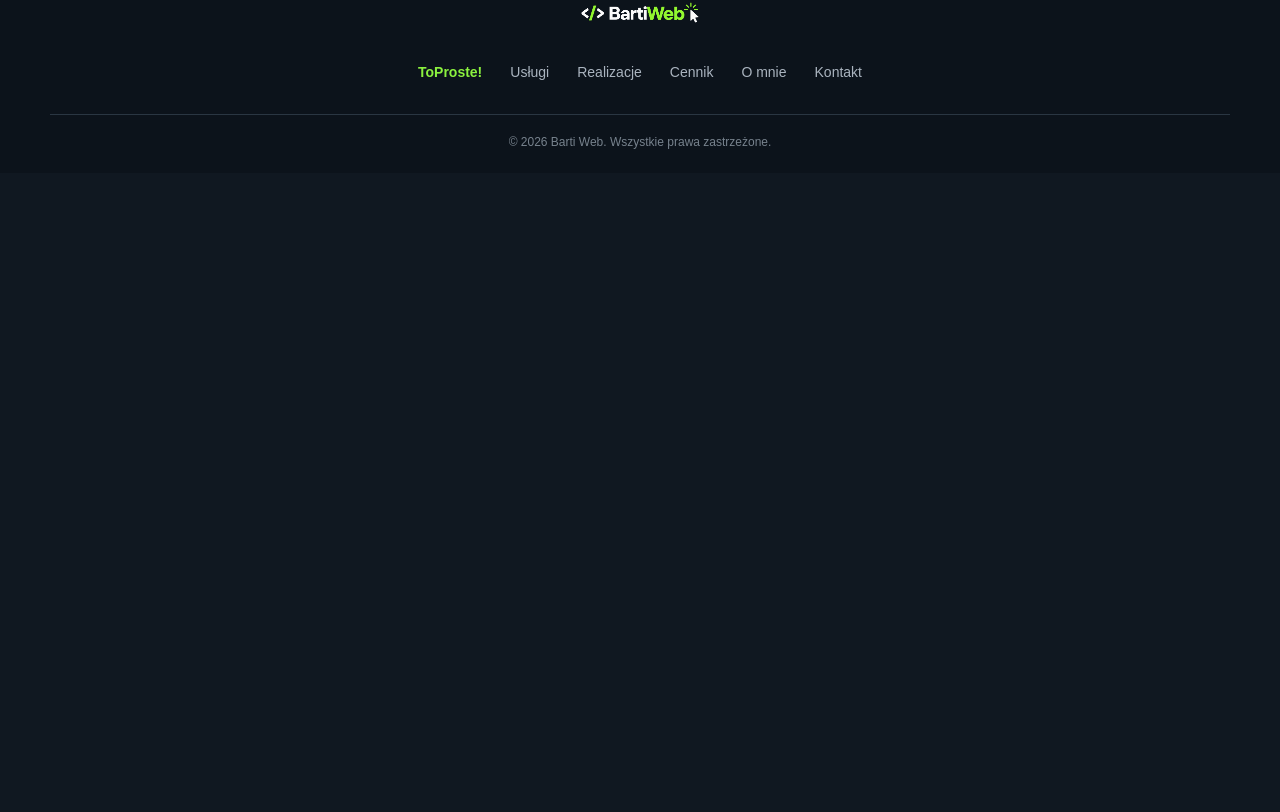
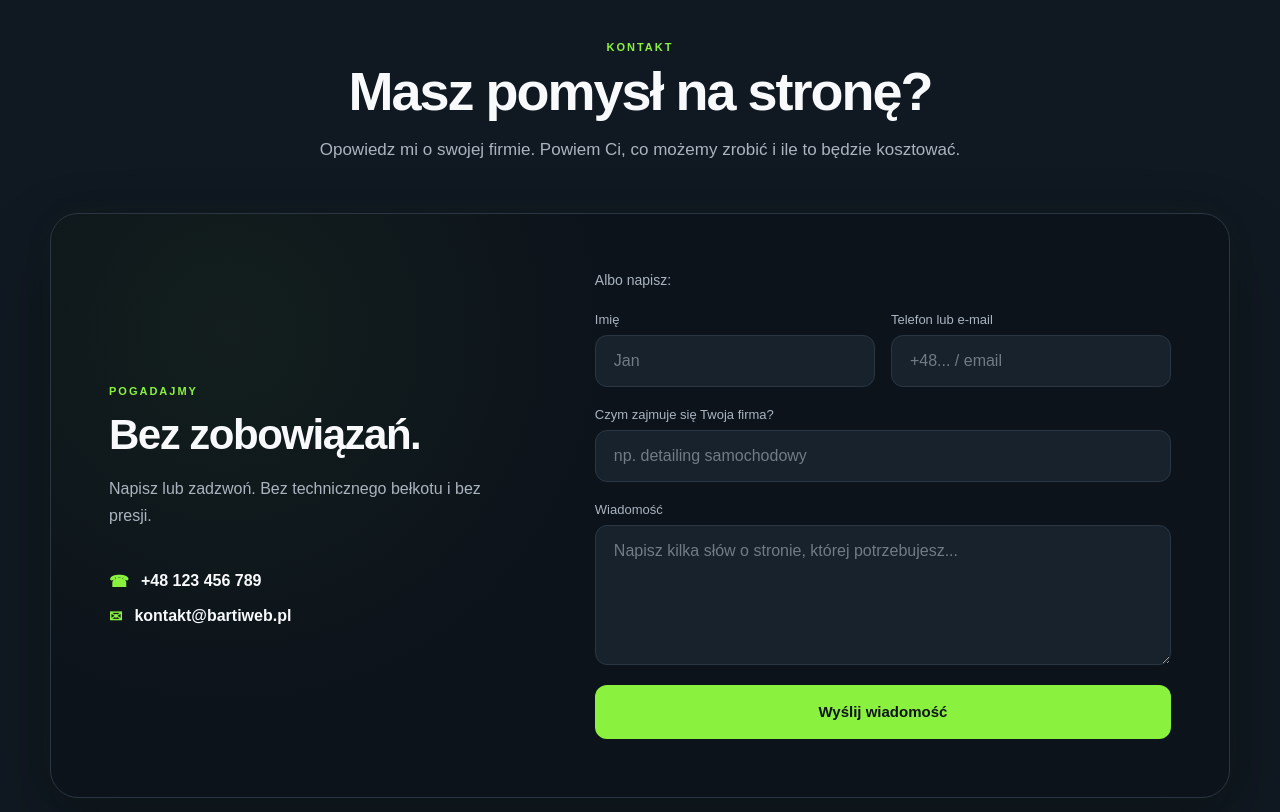
Before and after one commit to ruseksacred/barti-web, a React (Vite) app: page / in a window 1280 px wide. Shown: the part 1468-2280 px from the top of the page. Before the commit the page ends 1641 px from the top, so only its background shows below. Built offline with nearby package versions, Linux system fonts and the light colour scheme.

Commit message:
add contact form

```diff
--- a/src/App.tsx
+++ b/src/App.tsx
@@ -2,6 +2,7 @@ import Navbar from "./components/Navbar";
 import Hero from "./components/Hero";
 import Services from "./components/Services"
 import Footer from "./components/Footer";
+import Contact from "./components/Contact";
 
 function App() {
     return (
@@ -11,7 +12,7 @@ function App() {
             <main>
                 <Hero />
                 <Services />
-
+                <Contact />
             </main>
             <Footer />
         </>
--- /dev/null
+++ b/src/components/Contact.tsx
@@ -0,0 +1,89 @@
+const Contact = () => {
+    return (
+        <section className="contact" id="kontakt">
+            <div className="contact-inner">
+
+                <div className="contact-heading">
+                    <p className="contact-eyebrow">KONTAKT</p>
+                    <h2>Masz pomysł na stronę?</h2>
+                    <p>
+                        Opowiedz mi o swojej firmie. Powiem Ci, co możemy zrobić
+                        i ile to będzie kosztować.
+                    </p>
+                </div>
+
+                <div className="contact-card">
+                    <div className="contact-info">
+                        <p className="contact-info-label">POGADAJMY</p>
+
+                        <h3>Bez zobowiązań.</h3>
+
+                        <p className="contact-info-text">
+                            Napisz lub zadzwoń. Bez technicznego bełkotu i bez presji.
+                        </p>
+
+                        <div className="contact-details">
+                            <a href="tel:+48123456789">
+                                <span>☎</span>
+                                +48 123 456 789
+                            </a>
+
+                            <a href="mailto:kontakt@bartiweb.pl">
+                                <span>✉</span>
+                                kontakt@bartiweb.pl
+                            </a>
+                        </div>
+                    </div>
+
+                    <form className="contact-form">
+                        <p className="contact-form-title">Albo napisz:</p>
+
+                        <div className="contact-form-row">
+                            <div className="contact-field">
+                                <label htmlFor="name">Imię</label>
+                                <input
+                                    id="name"
+                                    type="text"
+                                    placeholder="Jan"
+                                />
+                            </div>
+
+                            <div className="contact-field">
+                                <label htmlFor="contact">Telefon lub e-mail</label>
+                                <input
+                                    id="contact"
+                                    type="text"
+                                    placeholder="+48... / email"
+                                />
+                            </div>
+                        </div>
+
+                        <div className="contact-field">
+                            <label htmlFor="business">Czym zajmuje się Twoja firma?</label>
+                            <input
+                                id="business"
+                                type="text"
+                                placeholder="np. detailing samochodowy"
+                            />
+                        </div>
+
+                        <div className="contact-field">
+                            <label htmlFor="message">Wiadomość</label>
+                            <textarea
+                                id="message"
+                                rows={5}
+                                placeholder="Napisz kilka słów o stronie, której potrzebujesz..."
+                            />
+                        </div>
+
+                        <button type="submit" className="contact-submit">
+                            Wyślij wiadomość
+                        </button>
+                    </form>
+                </div>
+            </div>
+        </section>
+    );
+};
+
+export default Contact;
--- a/src/main.tsx
+++ b/src/main.tsx
@@ -8,6 +8,7 @@ import "./styles/navbar.css";
 import "./styles/hero.css";
 import "./styles/services.css";
 import "./styles/footer.css";
+import "./styles/contact.css";
 
 createRoot(document.getElementById("root")!).render(
     <StrictMode>
--- /dev/null
+++ b/src/styles/contact.css
@@ -0,0 +1,240 @@
+.contact {
+    padding: 100px 0;
+    background: var(--background);
+}
+
+.contact-inner {
+    width: min(var(--container), calc(100% - 48px));
+    margin: 0 auto;
+}
+
+.contact-heading {
+    max-width: 720px;
+    margin: 0 auto 48px;
+    text-align: center;
+}
+
+.contact-eyebrow {
+    margin-bottom: 10px;
+    color: var(--primary);
+    font-size: 11px;
+    font-weight: 800;
+    letter-spacing: 2px;
+}
+
+.contact-heading h2 {
+    margin-bottom: 16px;
+    color: var(--text);
+    font-size: clamp(36px, 5vw, 54px);
+    line-height: 1.05;
+    letter-spacing: -2px;
+}
+
+.contact-heading > p:last-child {
+    color: var(--text-secondary);
+    font-size: 17px;
+    line-height: 1.7;
+}
+
+.contact-card {
+    display: grid;
+    grid-template-columns: 0.85fr 1.15fr;
+    gap: 60px;
+    padding: 58px;
+    background: radial-gradient( circle at 15% 20%, rgba(139, 241, 63, 0.05), transparent 35% ), var(--background-dark);
+    border: 1px solid var(--border);
+    border-radius: 28px;
+    box-shadow: 0 30px 70px rgba(0, 0, 0, 0.25), 0 0 40px rgba(139, 241, 63, 0.03);
+}
+
+/* LEWA STRONA */
+
+.contact-info {
+    display: flex;
+    flex-direction: column;
+    justify-content: center;
+}
+
+.contact-info-label {
+    margin-bottom: 16px;
+    color: var(--primary);
+    font-size: 11px;
+    font-weight: 800;
+    letter-spacing: 2px;
+}
+
+.contact-info h3 {
+    margin-bottom: 18px;
+    color: var(--text);
+    font-size: 42px;
+    line-height: 1.05;
+    letter-spacing: -1.5px;
+}
+
+.contact-info-text {
+    max-width: 380px;
+    color: var(--text-secondary);
+    font-size: 16px;
+    line-height: 1.7;
+}
+
+.contact-details {
+    display: flex;
+    flex-direction: column;
+    gap: 16px;
+    margin-top: 42px;
+}
+
+    .contact-details a {
+        width: fit-content;
+        display: flex;
+        align-items: center;
+        gap: 12px;
+        color: var(--text);
+        font-size: 16px;
+        font-weight: 700;
+        transition: color 0.2s ease;
+    }
+
+        .contact-details a span {
+            color: var(--primary);
+        }
+
+        .contact-details a:hover {
+            color: var(--primary);
+        }
+
+/* FORMULARZ */
+
+.contact-form {
+    display: flex;
+    flex-direction: column;
+    gap: 20px;
+}
+
+.contact-form-title {
+    margin-bottom: 4px;
+    color: var(--text-secondary);
+    font-size: 14px;
+}
+
+.contact-form-row {
+    display: grid;
+    grid-template-columns: 1fr 1fr;
+    gap: 16px;
+}
+
+.contact-field {
+    display: flex;
+    flex-direction: column;
+    gap: 8px;
+}
+
+    .contact-field label {
+        color: var(--text-secondary);
+        font-size: 13px;
+        font-weight: 500;
+    }
+
+    .contact-field input,
+    .contact-field textarea {
+        width: 100%;
+        padding: 16px 18px;
+        background: var(--surface);
+        border: 1px solid var(--border);
+        border-radius: 12px;
+        outline: none;
+        color: var(--text);
+        font: inherit;
+        transition: border-color 0.2s ease, box-shadow 0.2s ease, background 0.2s ease;
+    }
+
+    .contact-field textarea {
+        resize: vertical;
+        min-height: 140px;
+    }
+
+        .contact-field input::placeholder,
+        .contact-field textarea::placeholder {
+            color: #707b86;
+        }
+
+        .contact-field input:focus,
+        .contact-field textarea:focus {
+            border-color: var(--primary);
+            background: var(--surface-light);
+            box-shadow: 0 0 0 3px rgba(139, 241, 63, 0.08);
+        }
+
+.contact-submit {
+    min-height: 54px;
+    border: 0;
+    border-radius: 12px;
+    background: var(--primary);
+    color: #10151b;
+    font-size: 15px;
+    font-weight: 800;
+    cursor: pointer;
+    transition: background 0.2s ease, transform 0.2s ease, box-shadow 0.2s ease;
+}
+
+    .contact-submit:hover {
+        background: var(--primary-hover);
+        transform: translateY(-2px);
+        box-shadow: 0 12px 30px rgba(139, 241, 63, 0.14);
+    }
+
+/* TABLET */
+
+@media (max-width: 950px) {
+    .contact-card {
+        grid-template-columns: 1fr;
+        gap: 46px;
+    }
+
+    .contact-info {
+        text-align: center;
+        align-items: center;
+    }
+
+    .contact-info-text {
+        margin: 0 auto;
+    }
+
+    .contact-details {
+        align-items: center;
+    }
+}
+
+/* MOBILE */
+
+@media (max-width: 600px) {
+    .contact {
+        padding: 70px 0;
+    }
+
+    .contact-inner {
+        width: calc(100% - 30px);
+    }
+
+    .contact-heading {
+        margin-bottom: 34px;
+    }
+
+        .contact-heading h2 {
+            font-size: 38px;
+        }
+
+    .contact-card {
+        padding: 28px 22px;
+        border-radius: 22px;
+    }
+
+    .contact-info h3 {
+        font-size: 34px;
+    }
+
+    .contact-form-row {
+        grid-template-columns: 1fr;
+    }
+}
```
